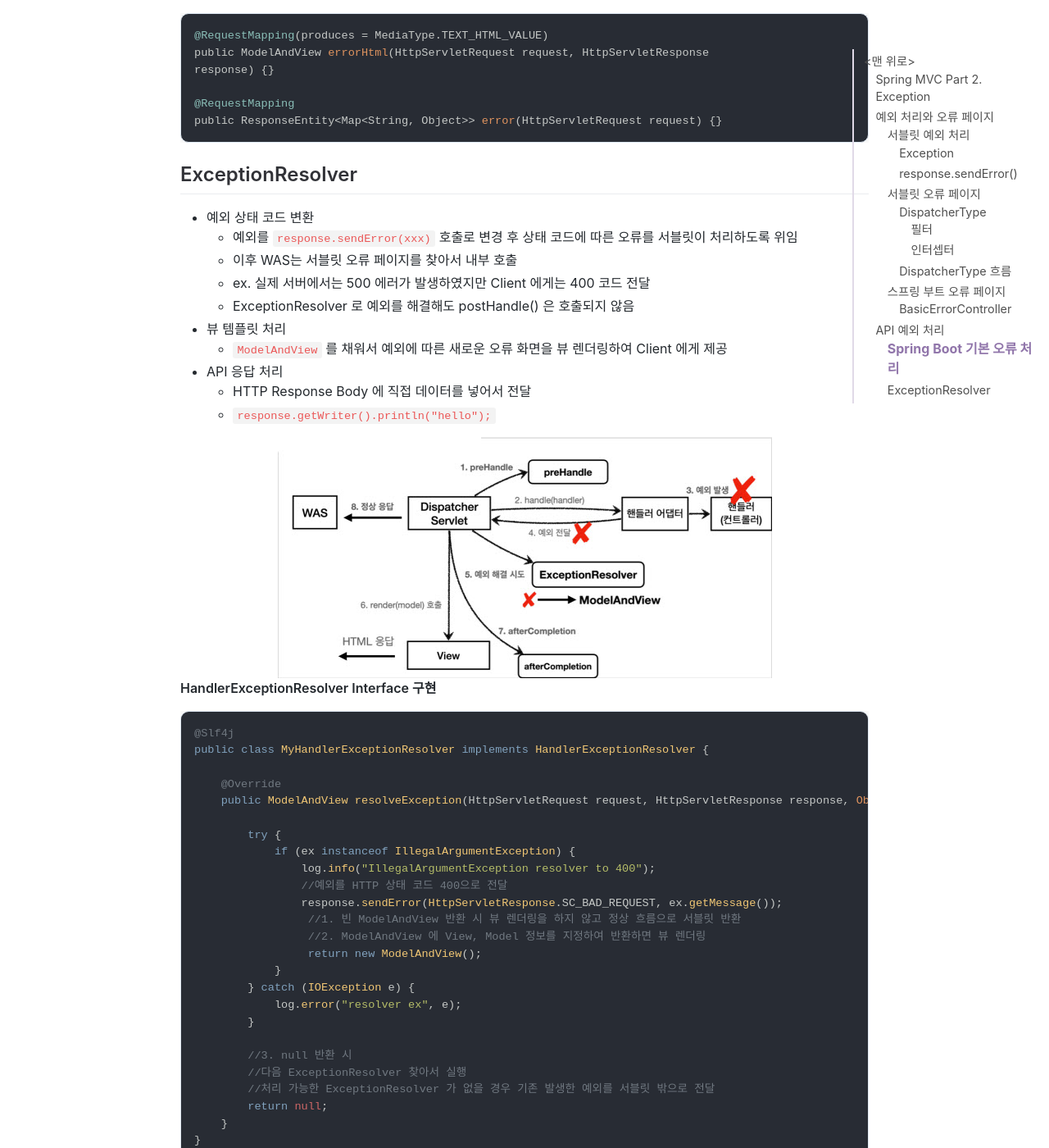
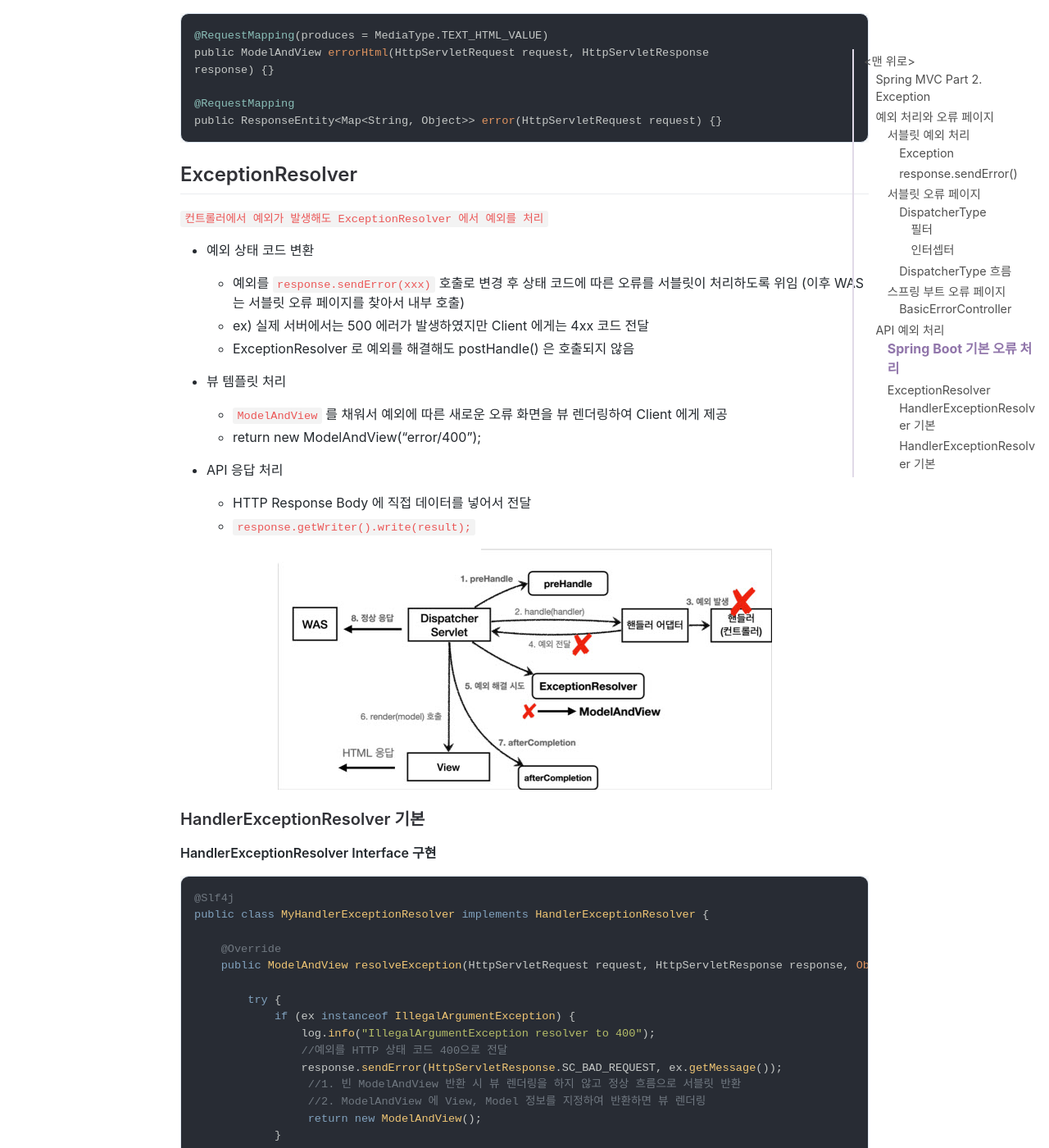
Before and after one commit to jihunparkme/jihunparkme.github.io, a Jekyll site: the page built from _posts/2021-10-14-Spring-MVC-Part2-Exception.md, in a window 1280 px wide and 1400 px high, scrolled down 6909 px. Shown: the whole window at 82% size. Built offline with Jekyll 4.4.1, drawn with Linux system fonts in a browser that asks for light colours; nearby versions of some CDN libraries; comment, search, counter and statistics services are not loaded; some of the changed text lies outside the part shown.

Commit message:
[API 예외 처리] HandlerExceptionResolver 활용

````diff
--- a/_posts/2021-10-14-Spring-MVC-Part2-Exception.md
+++ b/_posts/2021-10-14-Spring-MVC-Part2-Exception.md
@@ -308,18 +308,26 @@ public ResponseEntity<Map<String, Object>> error(HttpServletRequest request) {}
 
 ## ExceptionResolver
 
+`컨트롤러에서 예외가 발생해도 ExceptionResolver 에서 예외를 처리`
+
 - 예외 상태 코드 변환
-  - 예외를 `response.sendError(xxx)` 호출로 변경 후 상태 코드에 따른 오류를 서블릿이 처리하도록 위임
-  - 이후 WAS는 서블릿 오류 페이지를 찾아서 내부 호출
-  - ex. 실제 서버에서는 500 에러가 발생하였지만 Client 에게는 400 코드 전달
+
+  - 예외를 `response.sendError(xxx)` 호출로 변경 후 상태 코드에 따른 오류를 서블릿이 처리하도록 위임 (이후 WAS는 서블릿 오류 페이지를 찾아서 내부 호출)
+  - ex) 실제 서버에서는 500 에러가 발생하였지만 Client 에게는 4xx 코드 전달
   - ExceptionResolver 로 예외를 해결해도 postHandle() 은 호출되지 않음
+
 - 뷰 템플릿 처리
+
   - `ModelAndView` 를 채워서 예외에 따른 새로운 오류 화면을 뷰 렌더링하여 Client 에게 제공
+  - return new ModelAndView("error/400");
+
 - API 응답 처리
   - HTTP Response Body 에 직접 데이터를 넣어서 전달
-  - `response.getWriter().println("hello");`
+  - `response.getWriter().write(result);`
 
 <center><img src="https://raw.githubusercontent.com/jihunparkme/jihunparkme.github.io/master/assets/img/posts/ExceptionResolver.jpg"></center>
+
+### HandlerExceptionResolver 기본
 
 **HandlerExceptionResolver Interface 구현**
 
@@ -363,3 +371,7 @@ public class WebConfig implements WebMvcConfigurer {
     }
 }
 ```
+
+### HandlerExceptionResolver 기본
+
+[Code](https://github.com/jihunparkme/Inflearn_Spring_MVC_Part-2/commit/034fb3bcfa609fc0e4d0b7b155a03b2a090963b7)
````
